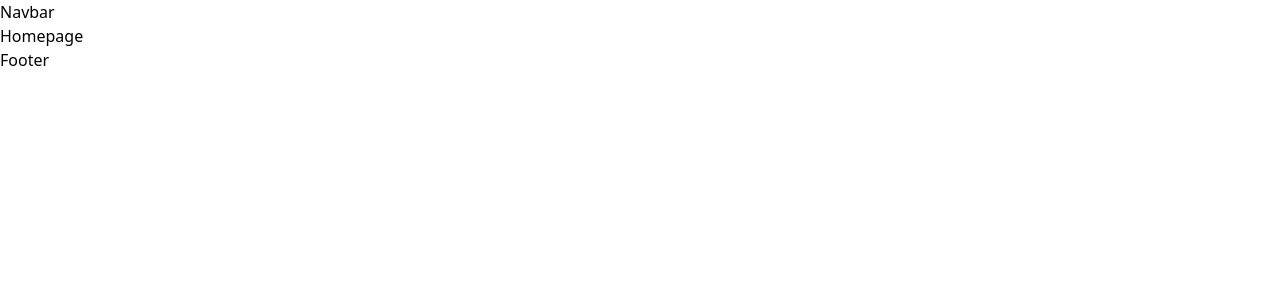
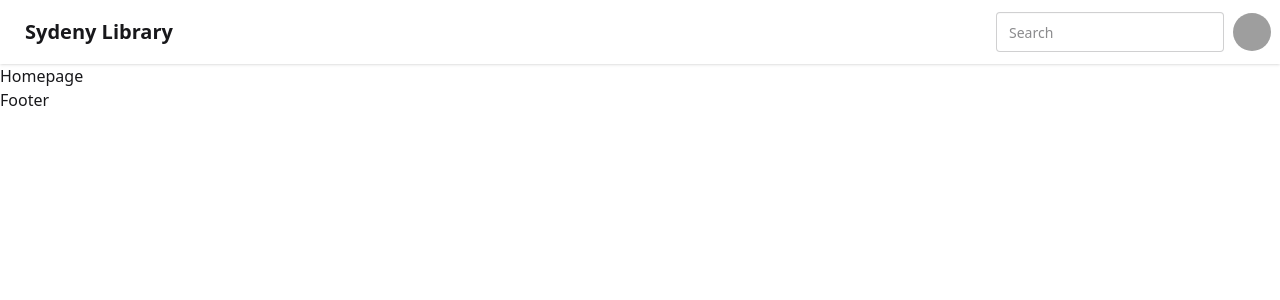
Before and after one commit to ShubikB/Library-Management-System-fe, a React (Vite) app: page / in a window 1280 px wide. Shown: the top 300 px of the page. Built offline with nearby package versions, Linux system fonts and the light colour scheme; grey boxes are pictures that could not be loaded.

Commit message:
Added dasiyui for UI components

```diff
--- a/package.json
+++ b/package.json
@@ -12,6 +12,7 @@
   "dependencies": {
     "@tailwindcss/vite": "^4.0.10",
     "axios": "^1.7.9",
+    "daisyui": "^5.0.0",
     "react": "^19.0.0",
     "react-dom": "^19.0.0",
     "react-redux": "^9.2.0",
--- a/src/components/layout/Header.jsx
+++ b/src/components/layout/Header.jsx
@@ -2,7 +2,43 @@ import React from "react"
 import { Link } from "react-router-dom"
 
 const Header = () => {
-  return <div>Navbar</div>
+  return (
+    <div className='navbar bg-base-100 shadow-sm'>
+      <div className='flex-1'>
+        <a className='btn btn-ghost text-xl'>Sydeny Library</a>
+      </div>
+      <div className='flex gap-2'>
+        <input type='text' placeholder='Search' className='input input-bordered w-24 md:w-auto' />
+        <div className='dropdown dropdown-end'>
+          <div tabIndex={0} role='button' className='btn btn-ghost btn-circle avatar'>
+            <div className='w-10 rounded-full'>
+              <img
+                alt='Tailwind CSS Navbar component'
+                src='https://img.daisyui.com/images/stock/photo-1534528741775-53994a69daeb.webp'
+              />
+            </div>
+          </div>
+          <ul
+            tabIndex={0}
+            className='menu menu-sm dropdown-content bg-base-100 rounded-box z-1 mt-3 w-52 p-2 shadow'
+          >
+            <li>
+              <a className='justify-between'>
+                Profile
+                <span className='badge'>New</span>
+              </a>
+            </li>
+            <li>
+              <a>Settings</a>
+            </li>
+            <li>
+              <a>Logout</a>
+            </li>
+          </ul>
+        </div>
+      </div>
+    </div>
+  )
 }
 
 export default Header
--- a/src/index.css
+++ b/src/index.css
@@ -1 +1,2 @@
-@import "tailwindcss"
+@import "tailwindcss";
+@plugin "daisyui";
```
Also changed, not shown: 1 other file (tests, documents, lock files or other folders).
